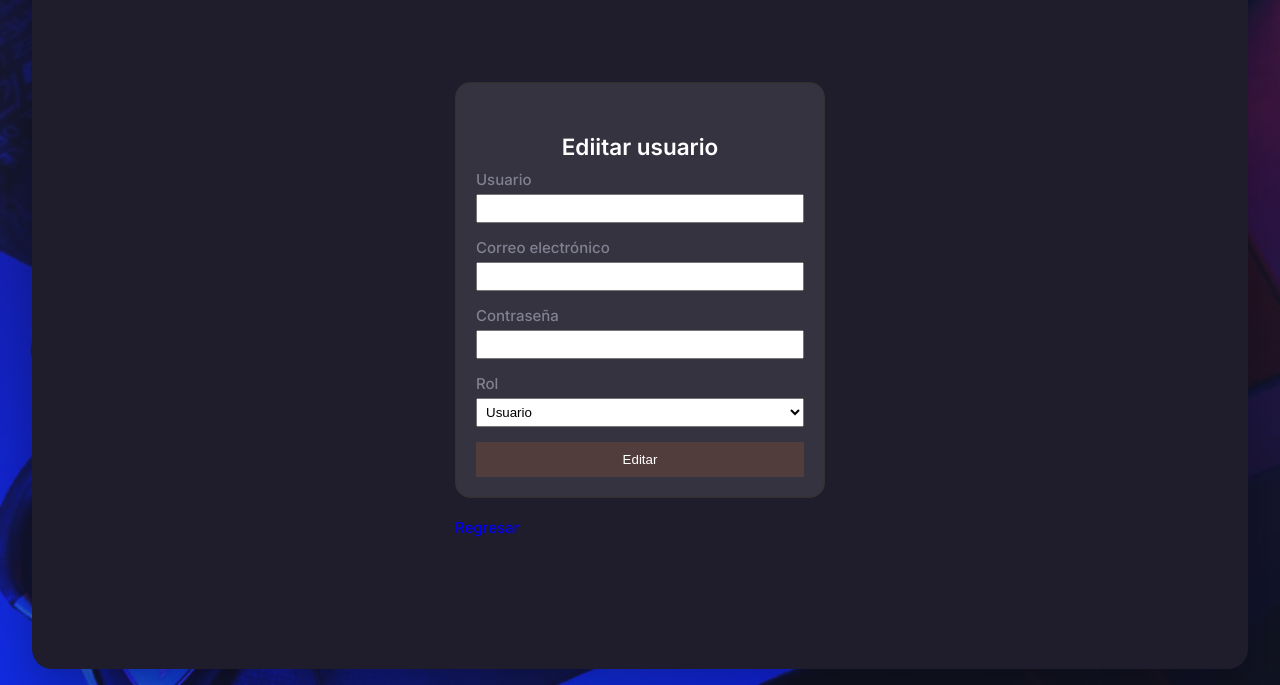
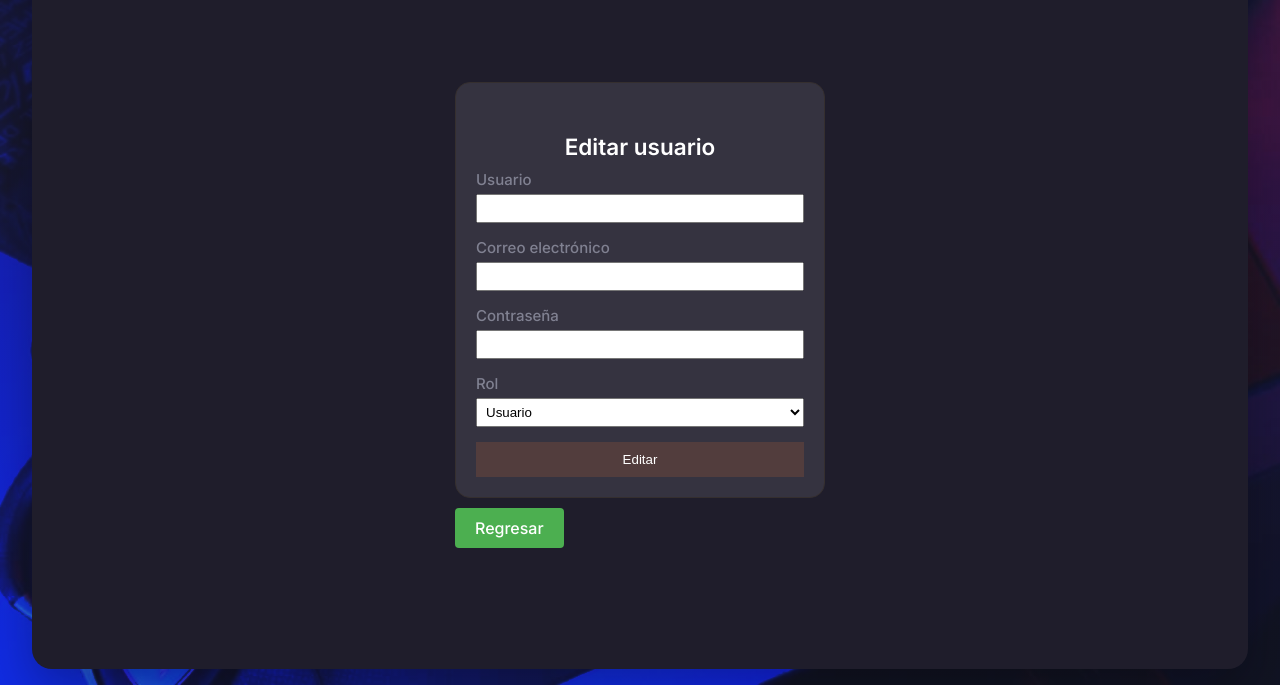
Before and after one commit to Fabians97/P2H1-Hojas_estilo, a plain HTML site: page editar-usuario.html in a window 1280 px wide. Shown: the part 115-800 px from the top of the page. Drawn offline with Linux system fonts and the light colour scheme; no server answers.

Commit message:
upload register

```diff
--- a/editar-usuario.html
+++ b/editar-usuario.html
@@ -30,11 +30,29 @@
         </div>
 
       </div>
+      <style>
+        #btn-nuevo-usuario {
+          padding: 10px 20px;
+          background-color: #4caf50;
+          color: white;
+          border: none;
+          border-radius: 4px;
+          font-size: 16px;
+          cursor: pointer;
+        }
 
+        #btn-nuevo-usuario:hover {
+          background-color: #45a049;
+        }
+
+        #btn-nuevo-usuario:focus {
+          outline: none;
+        }
+      </style>
       <div class="main-container">
         <div class="container-login-register">
           <div id="login-form">
-            <h2>Ediitar usuario</h2>
+            <h2>Editar usuario</h2>
             <form>
               <div class="form-group">
                 <label for="edit-user">Usuario</label>
```
